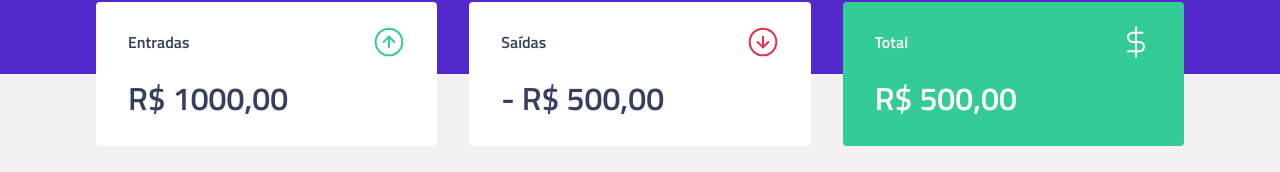
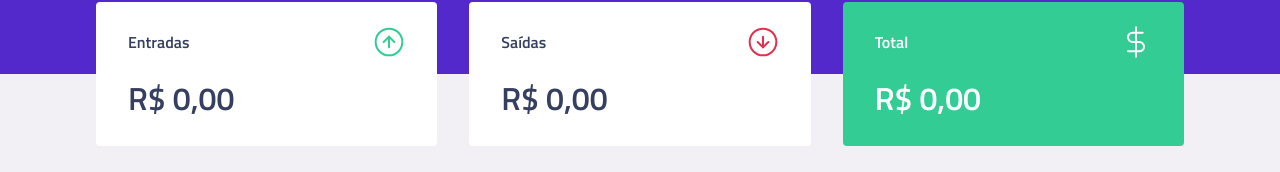
Before and after one commit to carlos3duardo/ignite-reactjs-dtmoney, a React (Create React App) app: page / in a window 1280 px wide. Shown: the part 198-370 px from the top of the page. Built offline with nearby package versions, Linux system fonts and the light colour scheme; no server answers; what miragejs would draw is missing.

Commit message:
Calculando o resumo

```diff
--- a/src/components/Summary/index.tsx
+++ b/src/components/Summary/index.tsx
@@ -9,6 +9,22 @@
 export function Summary() {
   const { transactions } = useContext(TransactionsContext);
 
+  const summary = transactions.reduce((acc, transaction) => {
+    if (transaction.type === 'deposit') {
+      acc.deposits += transaction.amount;
+    } else {
+      acc.withdraws += transaction.amount;
+    }
+
+    acc.total = acc.deposits - acc.withdraws;
+
+    return acc;
+  }, {
+    deposits: 0,
+    withdraws: 0,
+    total: 0
+  });
+
   return (
     <Container>
       <div>
@@ -16,21 +32,36 @@
           <h3>Entradas</h3>
           <img src={incomeIcon} alt="Entradas"/>
         </header>
-        <strong>R$ 1000,00</strong>
+        <strong>
+          {new Intl.NumberFormat('pt-BR', {
+            style: 'currency',
+            currency: 'BRL'
+          }).format(summary.deposits)}
+        </strong>
       </div>
       <div>
         <header>
           <h3>Saídas</h3>
           <img src={outcomeIcon} alt="Saídas"/>
         </header>
-        <strong>- R$ 500,00</strong>
+        <strong>
+          {new Intl.NumberFormat('pt-BR', {
+            style: 'currency',
+            currency: 'BRL'
+          }).format(summary.withdraws)}
+        </strong>
       </div>
       <div className="highlight-background">
         <header>
           <h3>Total</h3>
           <img src={totalIcon} alt="Total"/>
         </header>
-        <strong>R$ 500,00</strong>
+        <strong>
+          {new Intl.NumberFormat('pt-BR', {
+            style: 'currency',
+            currency: 'BRL'
+          }).format(summary.total)}
+        </strong>
       </div>
     </Container>
   );
```
